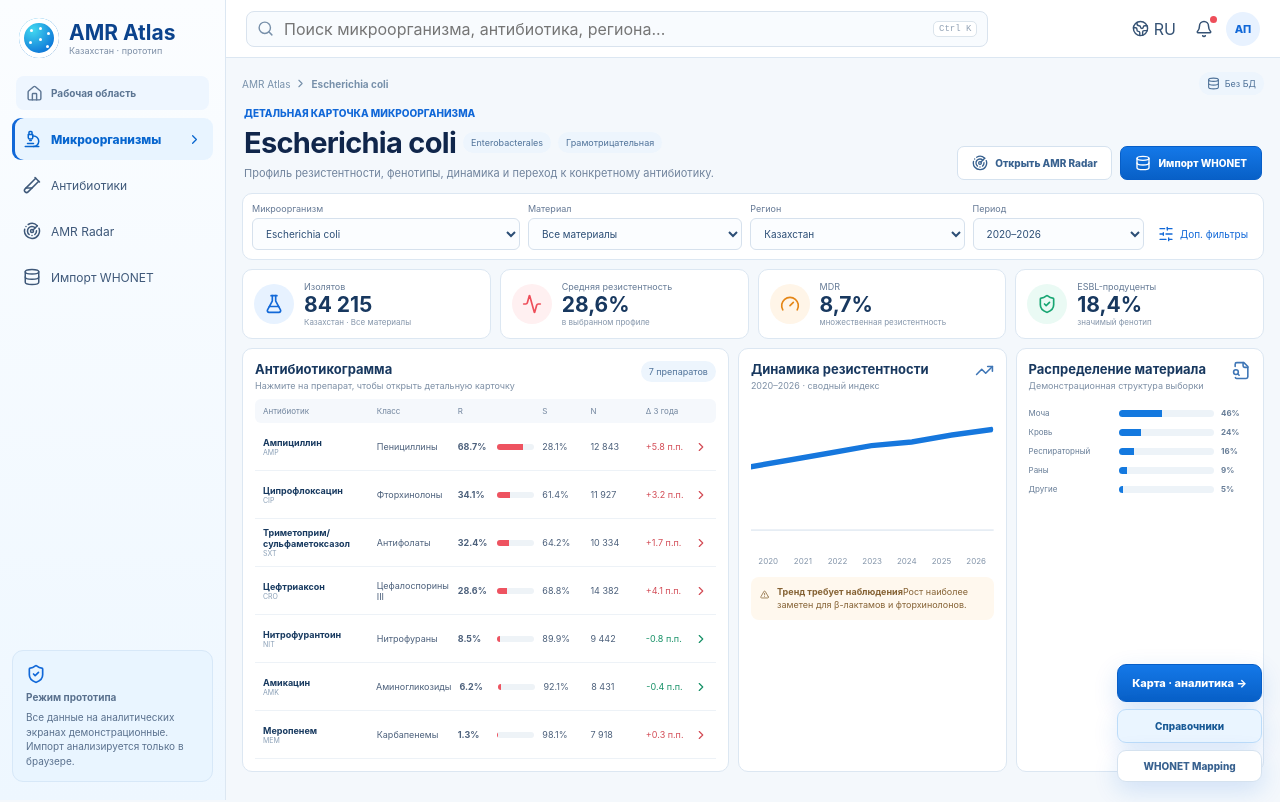
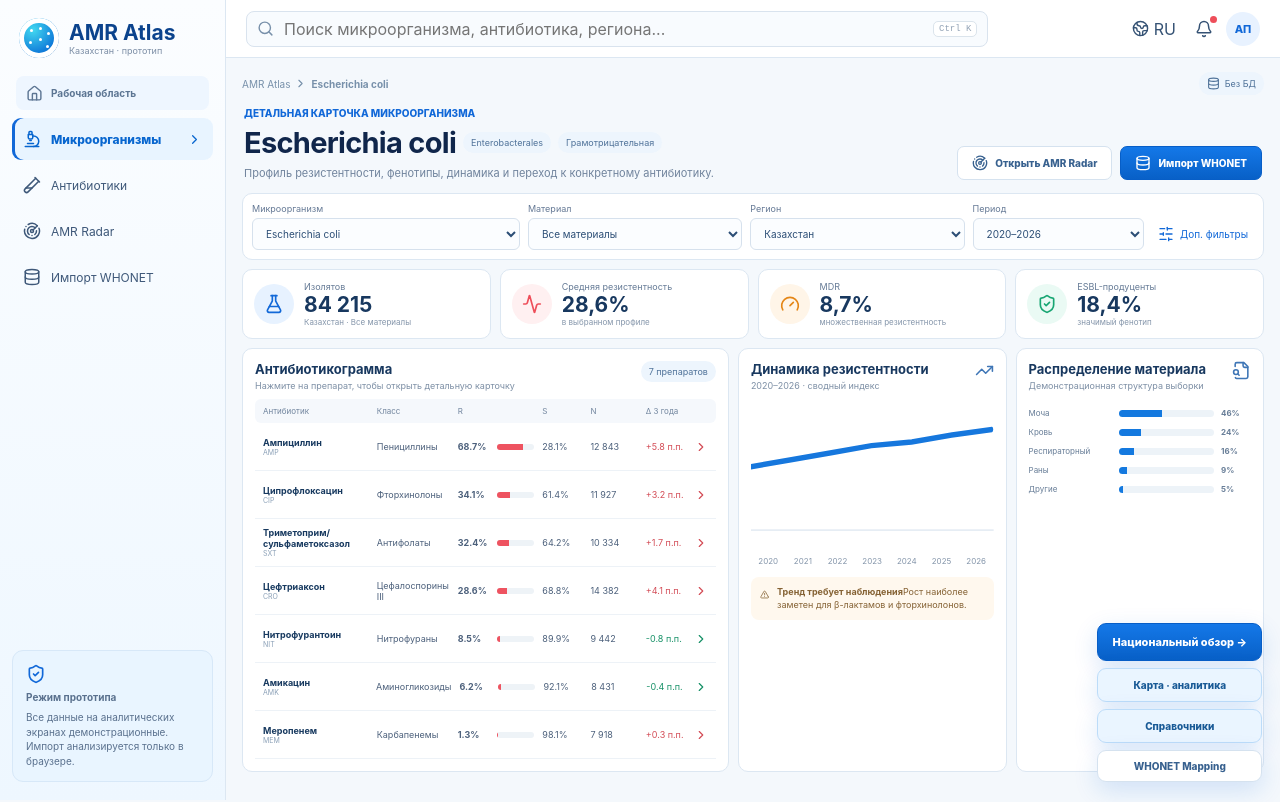
Before and after one commit to MG-Trener/ATLAS, a Next.js app: page / in a window 1280 px wide. Built offline with nearby package versions, Linux system fonts and the light colour scheme.

Commit message:
Link main workspace to national overview

```diff
--- a/app/page.tsx
+++ b/app/page.tsx
@@ -30,7 +30,7 @@ export default function Page() {
         }}
       >
         <Link
-          href="/insights"
+          href="/overview"
           style={{
             ...baseButton,
             border: "1px solid #075ec7",
@@ -38,7 +38,20 @@ export default function Page() {
             color: "#fff",
           }}
         >
-          Карта · аналитика →
+          Национальный обзор →
+        </Link>
+        <Link
+          href="/insights"
+          style={{
+            ...baseButton,
+            minHeight: 34,
+            border: "1px solid #bcdcf9",
+            background: "#eaf5ff",
+            color: "#195a96",
+            fontSize: 10,
+          }}
+        >
+          Карта · аналитика
         </Link>
         <Link
           href="/reference"
```
